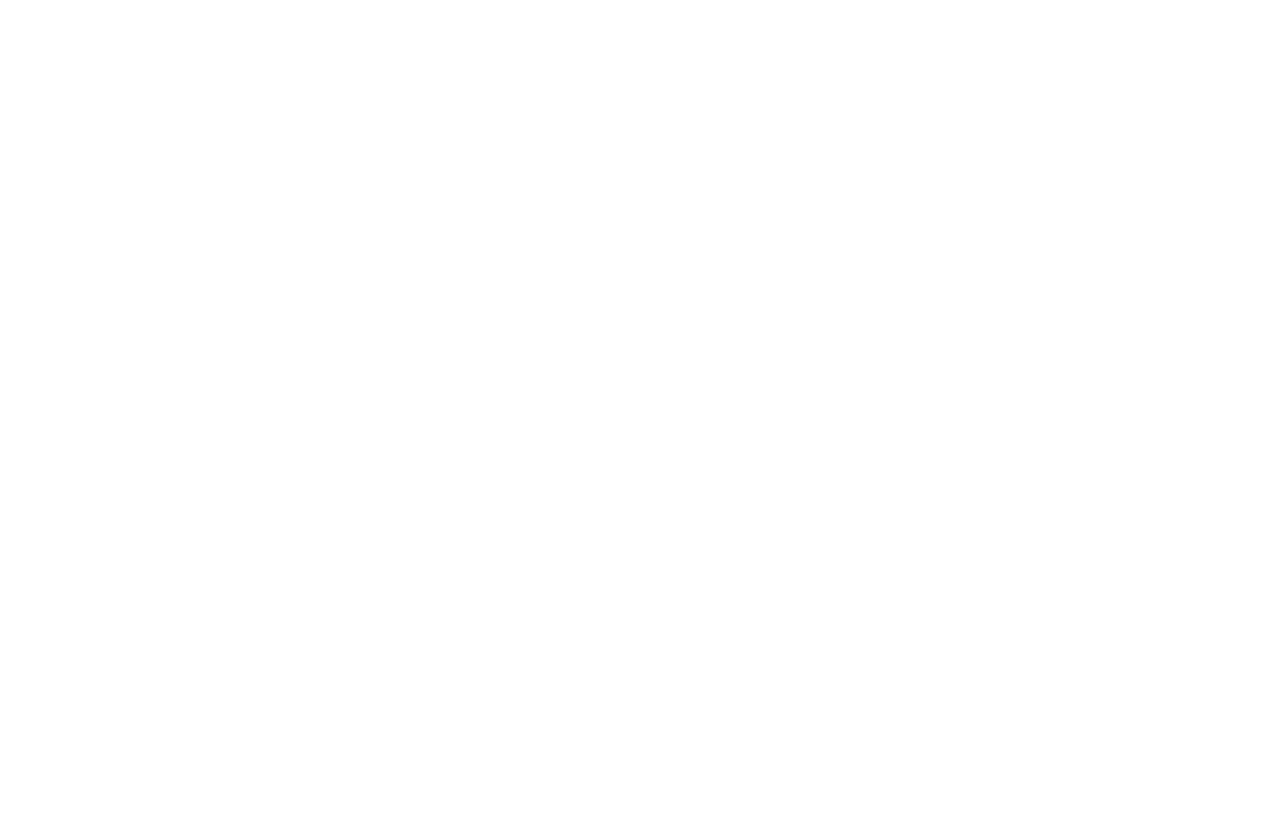
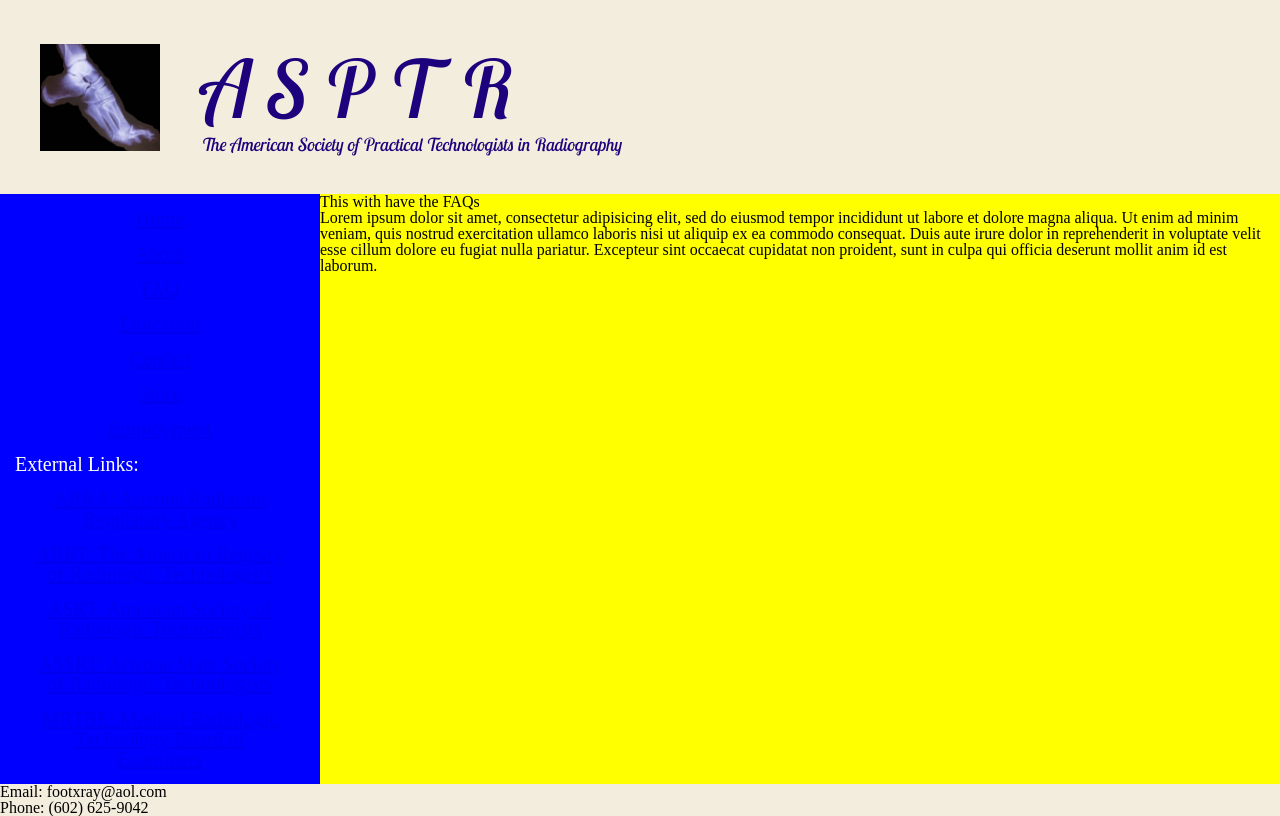
Before and after one commit to DannyHunkele/ASPTR, a plain HTML site: page faq.html in a window 1280 px wide. Drawn offline with Linux system fonts and the light colour scheme.

Commit message:
placeholder pages and styled header for site

```diff
--- a/about.html
+++ b/about.html
@@ -0,0 +1,57 @@
+<!DOCTYPE html>
+<html lang="en">
+
+<head>
+	<meta charset="UTF-8">
+	<title>ASPTR</title>
+	<link href='https://fonts.googleapis.com/css?family=Lobster+Two:400italic' rel='stylesheet' type='text/css'>
+	<link rel="stylesheet" href="site.css">
+</head>
+
+<body>
+	<header>
+		<div id="fullHeader">
+			<img src="pegTempLogo.jpg" alt="Temp Logo">
+			<div id="headerName">
+				<h1>A S P T R</h1>
+				<h2>The American Society of Practical Technologists in Radiography</h2>
+			</div>
+		</div>
+	</header>
+
+	<main>
+		<nav>
+			<a href="index.html">Home</a>
+			<a href="about.html">About</a>
+			<a href="faq.html">FAQ</a>
+			<a href="education.html">Education</a>
+			<a href="contact.html">Contact</a>
+			<a href="store.html">Store</a>
+			<a href="employment.html">Employment</a>
+			<ul>External Links:
+				<li><a href="http://www.azrra.gov/">ARRA: Arizona Radiation Regulatory Agency</a></li>
+				<li><a href="https://www.arrt.org/">ARRT: The American Registry of Radiologic Technologists</a></li>
+				<li><a href="http://www.asrt.org/home">ASRT: American Society of Radiologic Technologists</a></li>
+				<li><a href="http://www.assrt.com/">ASSRT: Arizona State Society of Radiologic Technologists</a></li>
+				<li><a href="http://www.azrra.gov/mrtbe/">MRTBE: Medical Radiologic Technology Board of Examiners</a></li>
+			</ul>
+		</nav>
+		<article>
+			<h1>This will talk about the company</h1>
+			<p>Lorem ipsum dolor sit amet, consectetur adipisicing elit, sed do eiusmod
+			tempor incididunt ut labore et dolore magna aliqua. Ut enim ad minim veniam,
+			quis nostrud exercitation ullamco laboris nisi ut aliquip ex ea commodo
+			consequat. Duis aute irure dolor in reprehenderit in voluptate velit esse
+			cillum dolore eu fugiat nulla pariatur. Excepteur sint occaecat cupidatat non
+			proident, sunt in culpa qui officia deserunt mollit anim id est laborum.</p>
+		</article>
+	</main>
+
+	<footer>
+		<address id="email">Email: footxray@aol.com</address>
+		<address id="phone">Phone: (602) 625-9042</address>
+	</footer>
+
+</body>
+
+</html>
--- a/faq.html
+++ b/faq.html
@@ -0,0 +1,57 @@
+<!DOCTYPE html>
+<html lang="en">
+
+<head>
+	<meta charset="UTF-8">
+	<title>ASPTR</title>
+	<link href='https://fonts.googleapis.com/css?family=Lobster+Two:400italic' rel='stylesheet' type='text/css'>
+	<link rel="stylesheet" href="site.css">
+</head>
+
+<body>
+	<header>
+		<div id="fullHeader">
+			<img src="pegTempLogo.jpg" alt="Temp Logo">
+			<div id="headerName">
+				<h1>A S P T R</h1>
+				<h2>The American Society of Practical Technologists in Radiography</h2>
+			</div>
+		</div>
+	</header>
+
+	<main>
+		<nav>
+			<a href="index.html">Home</a>
+			<a href="about.html">About</a>
+			<a href="faq.html">FAQ</a>
+			<a href="education.html">Education</a>
+			<a href="contact.html">Contact</a>
+			<a href="store.html">Store</a>
+			<a href="employment.html">Employment</a>
+			<ul>External Links:
+				<li><a href="http://www.azrra.gov/">ARRA: Arizona Radiation Regulatory Agency</a></li>
+				<li><a href="https://www.arrt.org/">ARRT: The American Registry of Radiologic Technologists</a></li>
+				<li><a href="http://www.asrt.org/home">ASRT: American Society of Radiologic Technologists</a></li>
+				<li><a href="http://www.assrt.com/">ASSRT: Arizona State Society of Radiologic Technologists</a></li>
+				<li><a href="http://www.azrra.gov/mrtbe/">MRTBE: Medical Radiologic Technology Board of Examiners</a></li>
+			</ul>
+		</nav>
+		<article>
+			<h1>This with have the FAQs</h1>
+			<p>Lorem ipsum dolor sit amet, consectetur adipisicing elit, sed do eiusmod
+			tempor incididunt ut labore et dolore magna aliqua. Ut enim ad minim veniam,
+			quis nostrud exercitation ullamco laboris nisi ut aliquip ex ea commodo
+			consequat. Duis aute irure dolor in reprehenderit in voluptate velit esse
+			cillum dolore eu fugiat nulla pariatur. Excepteur sint occaecat cupidatat non
+			proident, sunt in culpa qui officia deserunt mollit anim id est laborum.</p>
+		</article>
+	</main>
+
+	<footer>
+		<address id="email">Email: footxray@aol.com</address>
+		<address id="phone">Phone: (602) 625-9042</address>
+	</footer>
+
+</body>
+
+</html>
--- a/site.css
+++ b/site.css
@@ -46,3 +46,67 @@ table {
 	border-collapse: collapse;
 	border-spacing: 0;
 }
+/*end of reset */
+
+
+
+
+#fullHeader {
+	padding: 40px;
+	background-color: #f3eddd;
+	color: #1c037d;
+}
+
+header img {
+	width: 120px;
+	display: inline-block;
+	margin-right: 30px;
+}
+
+#headerName {
+	display: inline-block;
+}
+
+header h1 {
+	font-size: 80px;
+	font-family: 'Lobster Two', cursive;
+	display: inline-block;
+	margin: 8px;
+}
+
+header h2 {
+	font-size: 18px;
+	font-family: 'Lobster Two', cursive;
+	margin-left: 8px;
+}
+
+main {
+	display: flex;
+}
+
+nav {
+	flex: 1;
+	background-color: blue;
+	color: white;
+}
+
+article {
+	flex: 3;
+	background-color: yellow;
+}
+
+nav a {
+	display: block;
+	margin: 15px;
+	text-align: center;
+	font-size: 20px;
+}
+
+nav ul {
+	font-size: 20px;
+	margin: 15px;
+}
+
+footer {
+	background-color: #f3eddd;
+}
```
Also changed, not shown: contact.html (+57 -0 lines), education.html (+57 -0 lines), employment.html (+57 -0 lines), index.html (+15 -7 lines), store.html (+57 -0 lines), pegTempLogo.jpg (added).
